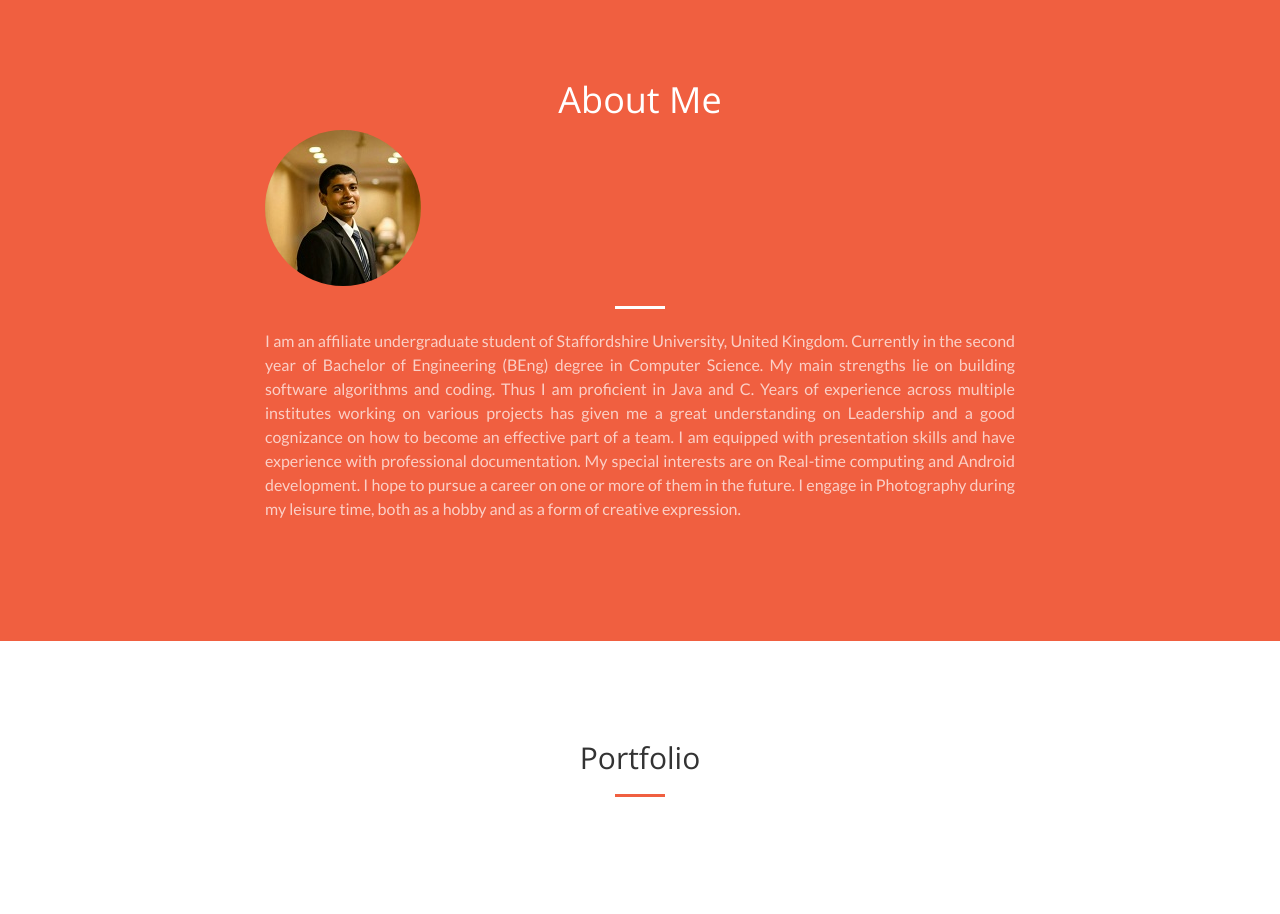
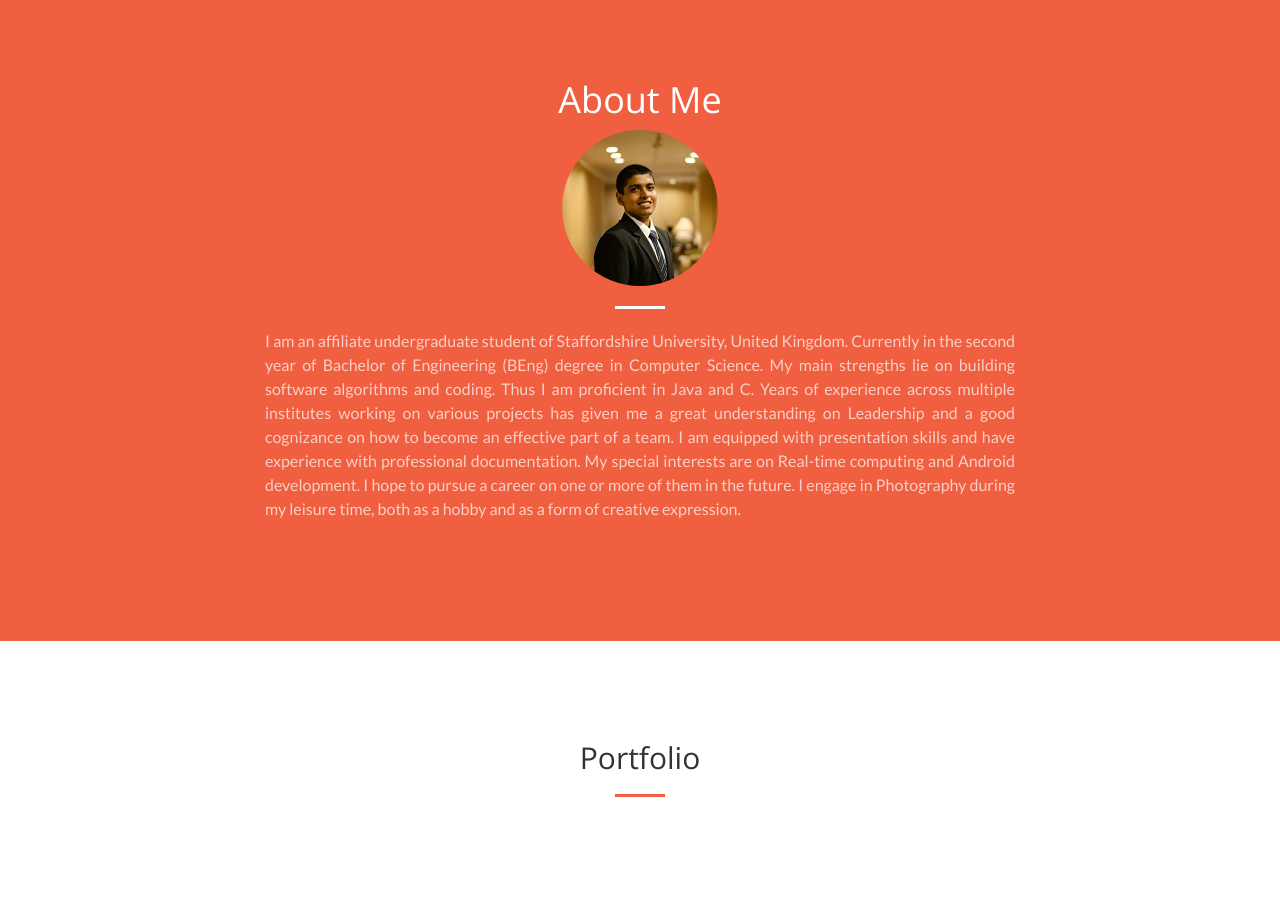
Before and after one commit to BarCore/BarCore.github.io, a website: page index.html in a window 1280 px wide. Shown: the part 820-1734 px from the top of the page. Drawn offline with nearby package versions, Linux system fonts and the light colour scheme.

Commit message:
Update index.html

```diff
--- a/index.html
+++ b/index.html
@@ -84,7 +84,7 @@
             <div class="row">
                 <div class="col-lg-8 col-lg-offset-2 text-center">
                     <h1 class="section-heading">About Me</h1>
-                    <img class="img-responsive img-circle center-blockr" src="img/prof.jpg" alt="">
+                    <img class="img-responsive img-circle center-block" src="img/prof.jpg" alt="">
                     <hr class="light">
                     <p class="text-faded text-justify">I am an affiliate undergraduate student of Staffordshire University, United Kingdom. Currently in the second year of Bachelor of Engineering (BEng) degree in Computer Science.
 My main strengths lie on building software algorithms and coding. Thus I am proficient in Java and C.  Years of experience across multiple institutes working on various projects has given me a great understanding on Leadership and a good cognizance on how to become an effective part of a team. I am equipped with presentation skills and have experience with professional documentation.
```
